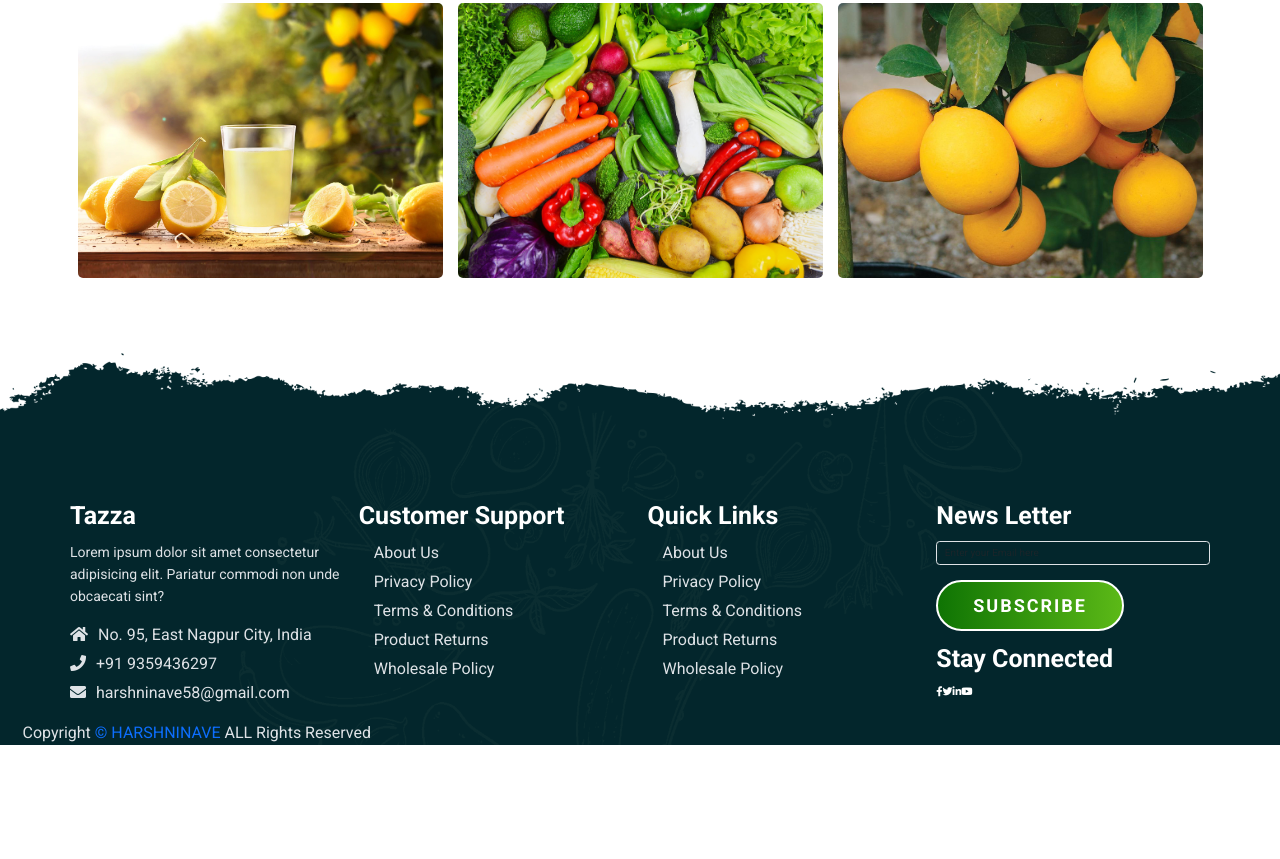
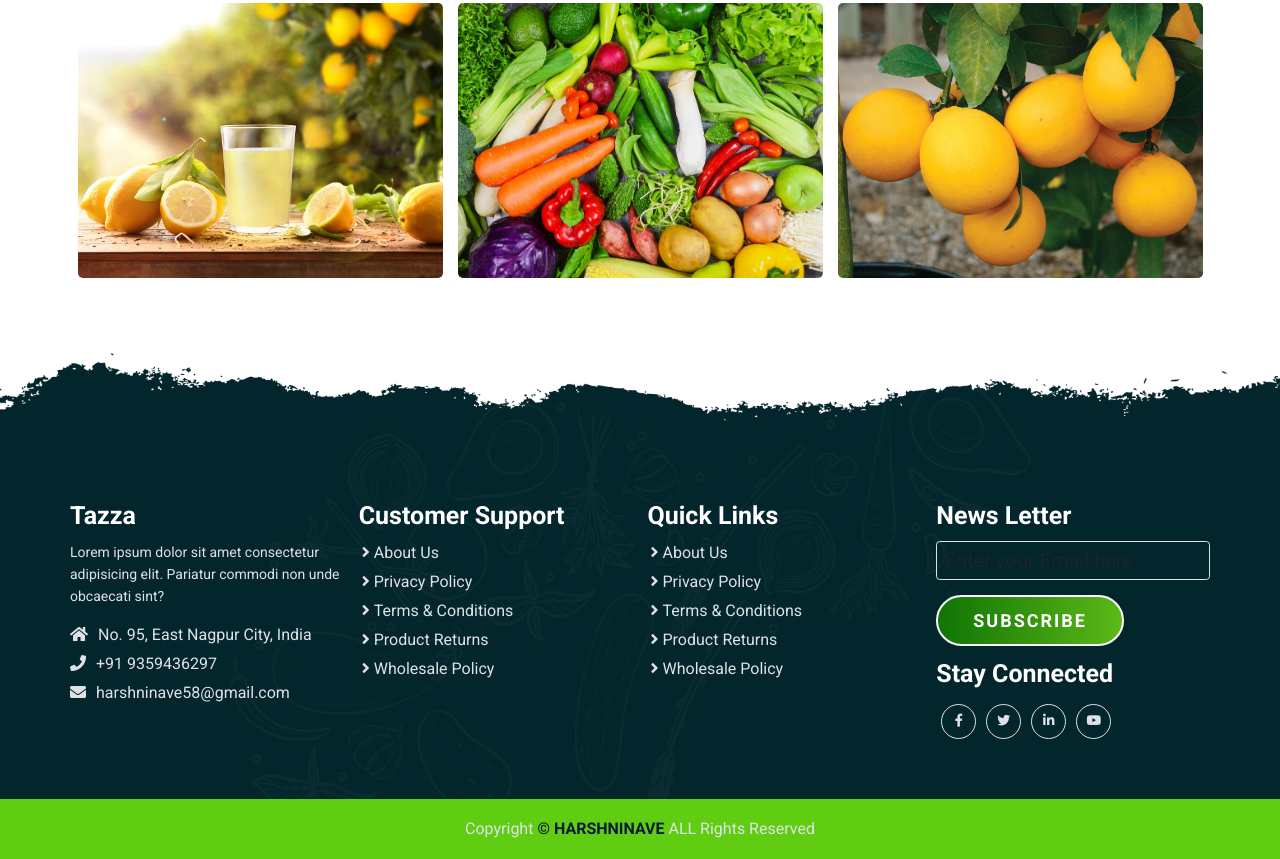
Before and after one commit to Harshninave04/Fresh-Grocer-Website, a plain HTML site: page index.html in a window 1280 px wide. Shown: the part 3826-4685 px from the top of the page. Before the commit the page ends 4571 px from the top, so only its background shows below. Drawn offline with nearby package versions, Linux system fonts and the light colour scheme; a web font is replaced by a local one.

Commit message:
Styled footer section

```diff
--- a/css/style.css
+++ b/css/style.css
@@ -526,6 +526,72 @@ section{
   font-size: 1.6rem;
   padding-left: 1.5rem;
   position: relative;
-  -webkit-transition: all 0.3s ease-in-out;
-  transition: all 0.3s ease-in-out;
+  -webkit-transition: all 0.3s ease-in-out 0s;
+  transition: all 0.3s ease-in-out 0s;
 }
+
+.footer_wrapper .link-widget li a:before{
+  content: '\f105';
+  font-family: "Font Awesome 5 Free";
+  font-weight: 900;
+  position: absolute;
+  left: 0.3rem;
+  top: 50%;
+  -webkit-transform: translateY(-50%);
+  transform: translateY(-50%);
+
+}
+
+.footer_wrapper .link-widget li a:hover{
+  margin-left: 0.625rem;
+  color: var(--secondary-color);
+}
+
+.footer_wrapper .social-network a{
+  width: 3.5rem;
+  height: 3.5rem;
+  line-height: 3.2rem;
+  margin: 0.5rem;
+  display: inline-block;
+  border: 0.125rem solid var(--text-gray);
+  color: var(--text-gray);
+  text-align: center;
+  font-size: 1.3rem;
+  border-radius: 100%;
+  -webkit-transition: all 0.3s cubic-bezier(0.645, 0.045, 0.355, 1);
+  transition: all 0.3s cubic-bezier(0.645, 0.045, 0.355, 1);
+}
+
+.footer_wrapper .social-network a:hover{
+  background-color: var(--secondary-color);
+  border-color: var(--secondary-color);
+  color: var(--text-white);
+  box-shadow: 0 0.625rem .9375rem 0 rgb(0 0 0/10%);
+}
+
+.footer_wrapper .form-control{
+  font-size: 2rem;
+  color: var(--text-white);
+}
+
+
+.footer_wrapper .form-control:focus{
+  border-color: var(--secondary-color);
+}
+
+.footer_wrapper .copyright_section{
+  background-color: var(--secondary-color);
+  text-align: center;
+  margin-top: 5rem;
+}
+
+.footer_wrapper .copyright_section p{
+  margin-top: 0;
+  padding: 3rem 0;
+  line-height: 0;
+}
+
+.footer_wrapper .copyright_section a{
+  color: var(--primary-text);
+  font-weight: 600;
+}
```
